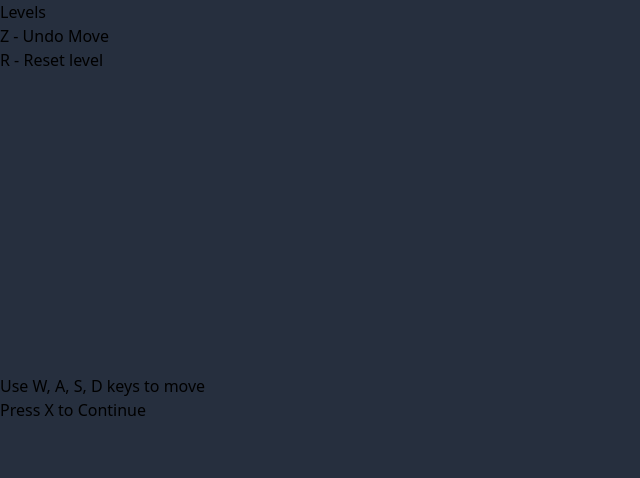
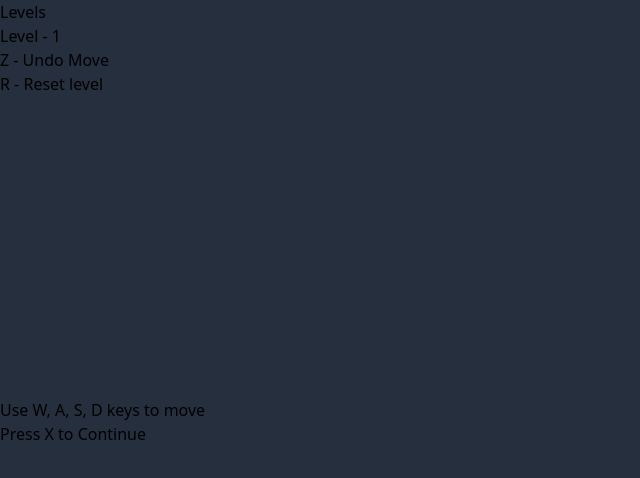
Before and after one commit to debasishrowlo/heroes-of-sokoban-react, a React app: page / in a window 1280 px wide. Shown: the top 478 px of the page, without its empty margins (0-640 px from the left). Built offline with nearby package versions, Linux system fonts and the light colour scheme.

Commit message:
Add level number

```diff
--- a/src/index.tsx
+++ b/src/index.tsx
@@ -1527,6 +1527,9 @@ const App = () => {
           Levels
         </button>
       </div>
+      <div className="px-6 py-4 fixed z-10 top-0 left-0">
+        <p className="text-18 text-gray-100">Level - {state.levelIndex + 1}</p>
+      </div>
       <div className="px-6 py-4 fixed z-10 bottom-0 left-0">
         <p className="text-18 text-gray-100">Z - Undo Move</p>
         <p className="mt-2 text-18 text-gray-100">R - Reset level</p>
```
